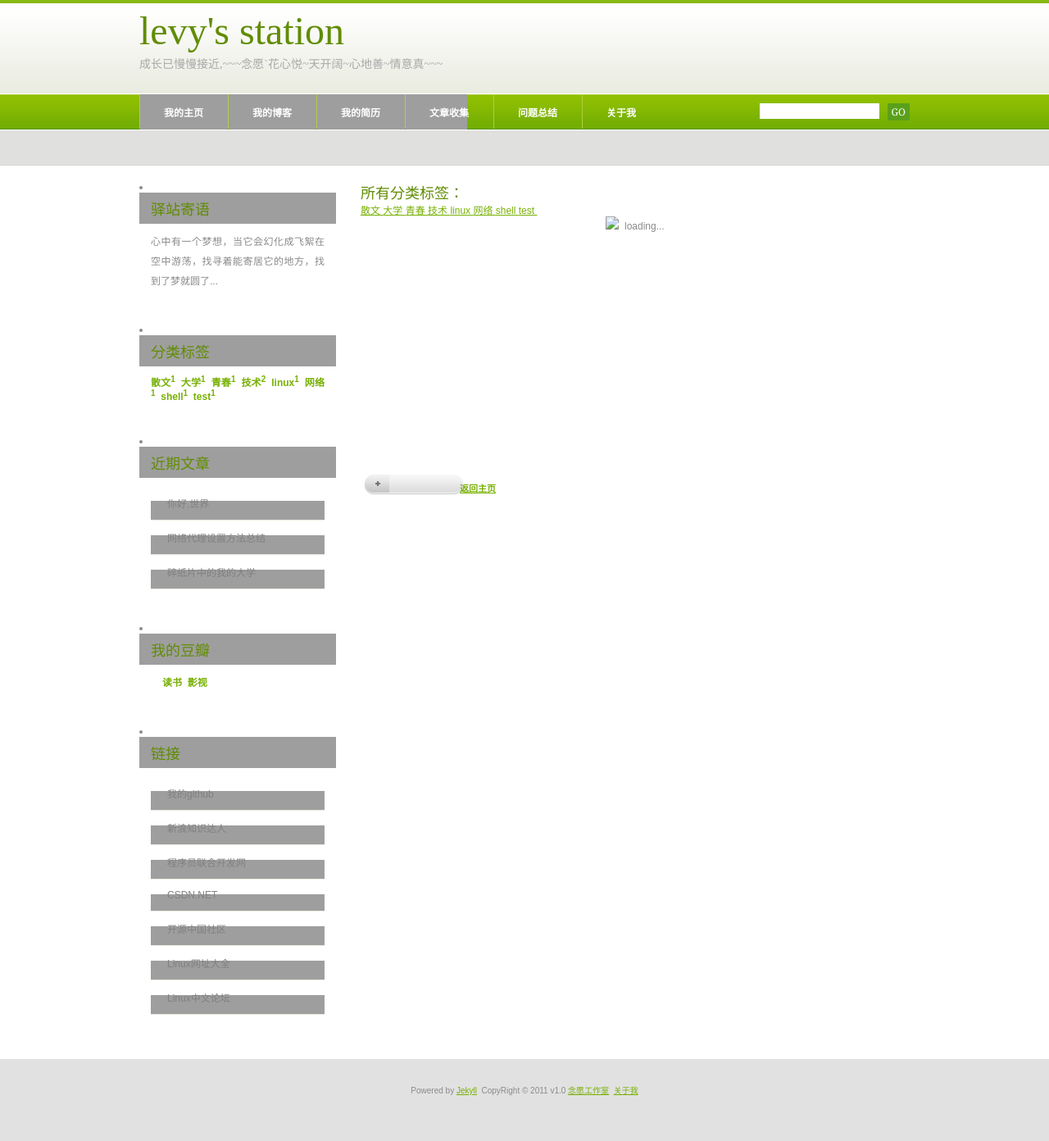
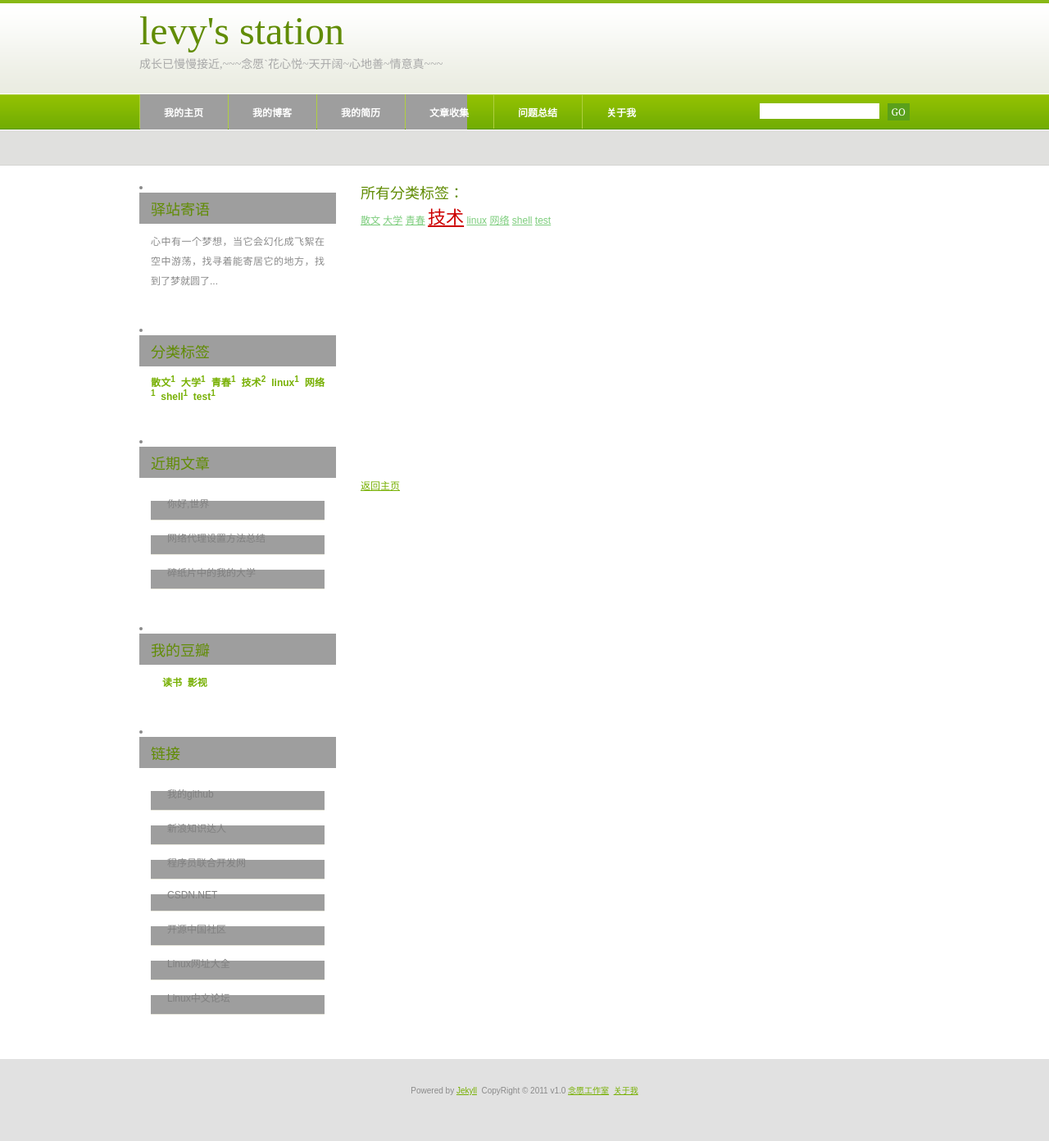
Before and after one commit to cailiwei/yuan, a Jekyll site: the page built from tags/index.html, in a window 1280 px wide. Shown: the whole page at 82% size. Built offline with Jekyll 4.4.1, drawn with Linux system fonts in a browser that asks for light colours; comment, search, counter and statistics services are not loaded.

Commit message:
Fix some error of tags

```diff
--- a/css/style.css
+++ b/css/style.css
@@ -356,17 +356,19 @@
 	text-decoration: none;
 }
 
-.post .tag_cloud a:hover {
+/* tags */
+
+#tag_cloud a:hover {
 	color:#333!important;
 	text-decoration: none;
 }
 
-.post .show-tag {
+#show-tag {
 	height: auto !important;_height:300px;
 	min-height:300px;_overflow: visible;
 }
 
-.post .show-tag span {
+#show-tag span {
 	font-weight: normal;
 	font-size:14px;
 	color: #808080;
--- a/tags/index.html
+++ b/tags/index.html
@@ -3,15 +3,15 @@
 layout: default
 ---
 <div class="content">
-	<div class="post">
+	<div id="post">
 		<h2>所有分类标签：</h2>
-		<div class="tag_cloud">
-			{% for tag in site.tags %}<a href="javascript:;" onclick="showTag('{{ tag[0] }}')" title="{{ tag[0] }}" rel="{{ tag[1].size }}">{{ tag[0] }}&nbsp;</a>{% endfor %}
+		<div id="tag_cloud">
+			{% for tag in site.tags %}<a href="javascript:;" onclick="showTag('{{ tag[0] }}')" title="{{ tag[0] }}" rel="{{ tag[1].size }}">{{ tag[0] }}</a>&nbsp;{% endfor %}
 		</div>
 
-		<div class="show-tag"><div style="text-align:center"><img src="{{site.baseurl}}{{ images }}/loading.gif"/>&nbsp;&nbsp;loading...</div></div>
+		<div id="show-tag"><div style="text-align:center"><img src="{{site.baseurl}}{{ images }}/loading.gif"/>&nbsp;&nbsp;loading...</div></div>
 		<div class="post-bottom">
-			<p style="text-align:right" class="links">
+			<p style="text-align:left" class="links">
 			<a href="{{site.baseurl}}/">返回主页</a>
 			</p>
 		</div>
```
Also changed, not shown: temp/screen.css (renamed from css/screen.css), temp/temp.html (renamed from temp.html).
